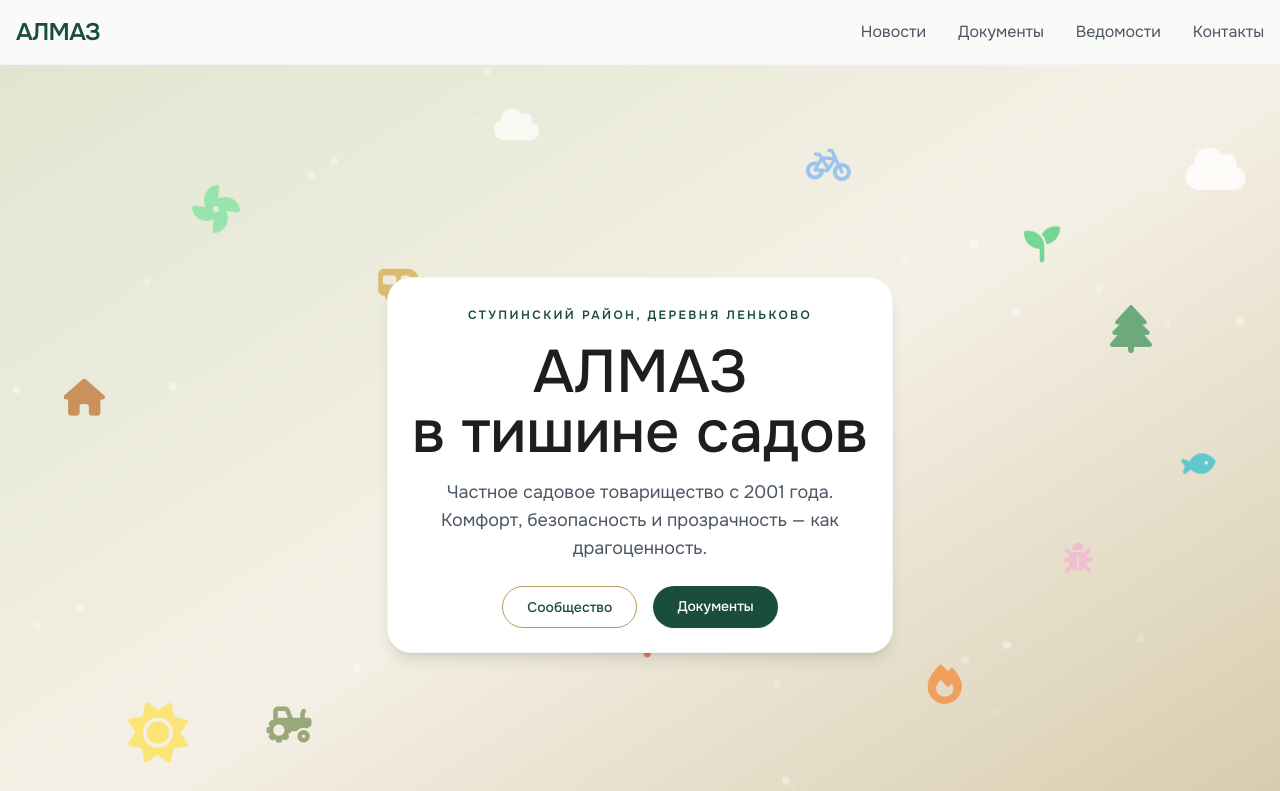
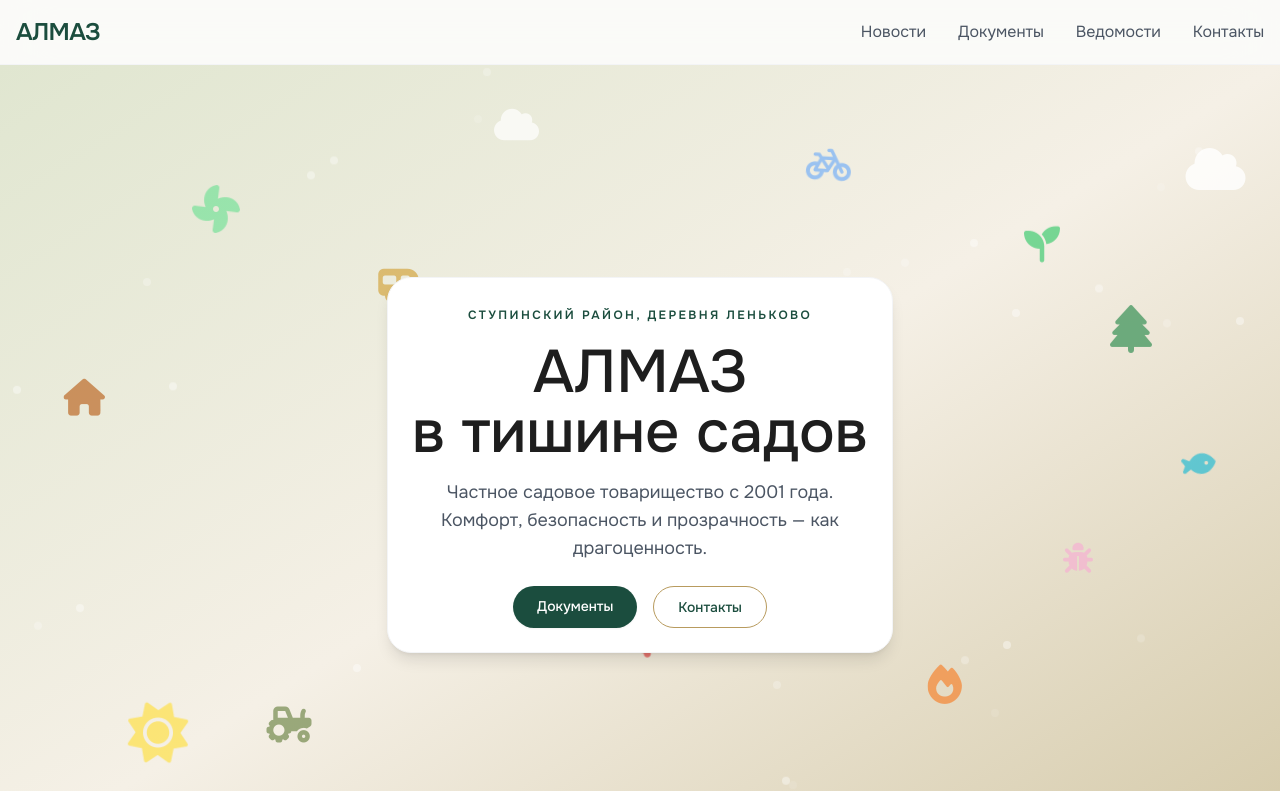
Before and after one commit to rawcam/almaz-snt, a Next.js app: page /almaz-snt/ in a window 1280 px wide. Shown: the top 791 px of the page. Built offline with nearby package versions, Linux system fonts and the light colour scheme.

Commit message:
Update index.js

```diff
--- a/src/pages/index.js
+++ b/src/pages/index.js
@@ -31,11 +31,11 @@ export default function Home() {
               Частное садовое товарищество с 2001 года. Комфорт, безопасность и прозрачность — как драгоценность.
             </p>
             <div className="flex justify-center gap-4 mt-6">
-              <a href="/forum" className="inline-block px-6 py-2.5 rounded-full font-medium transition-all border border-gold text-green-deep hover:bg-gold hover:text-white text-sm">
-                Сообщество
-              </a>
               <a href="/docs" className="inline-block px-6 py-2.5 rounded-full font-medium transition-all bg-green-deep text-white hover:bg-[#1b5e20] shadow-sm text-sm">
                 Документы
+              </a>
+              <a href="/contacts" className="inline-block px-6 py-2.5 rounded-full font-medium transition-all border border-gold text-green-deep hover:bg-gold hover:text-white text-sm">
+                Контакты
               </a>
             </div>
           </motion.div>
@@ -84,7 +84,8 @@ export default function Home() {
             <ul className="mt-2 space-y-1">
               <li><a href="/news" className="hover:text-gold">Новости</a></li>
               <li><a href="/docs" className="hover:text-gold">Документы</a></li>
-              <li><a href="/forum" className="hover:text-gold">Сообщество</a></li>
+              <li><a href="/payments" className="hover:text-gold">Ведомости</a></li>
+              <li><a href="/contacts" className="hover:text-gold">Контакты</a></li>
             </ul>
           </div>
           <div>
```
